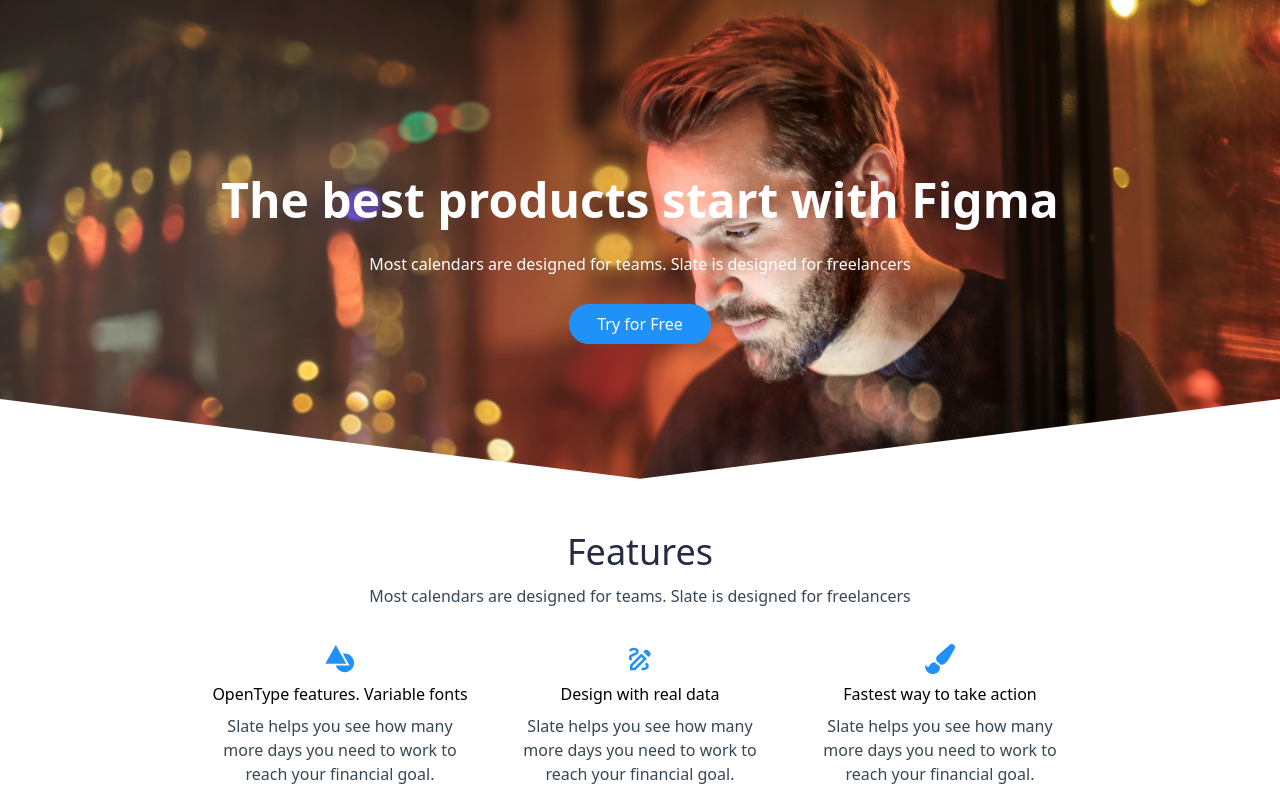
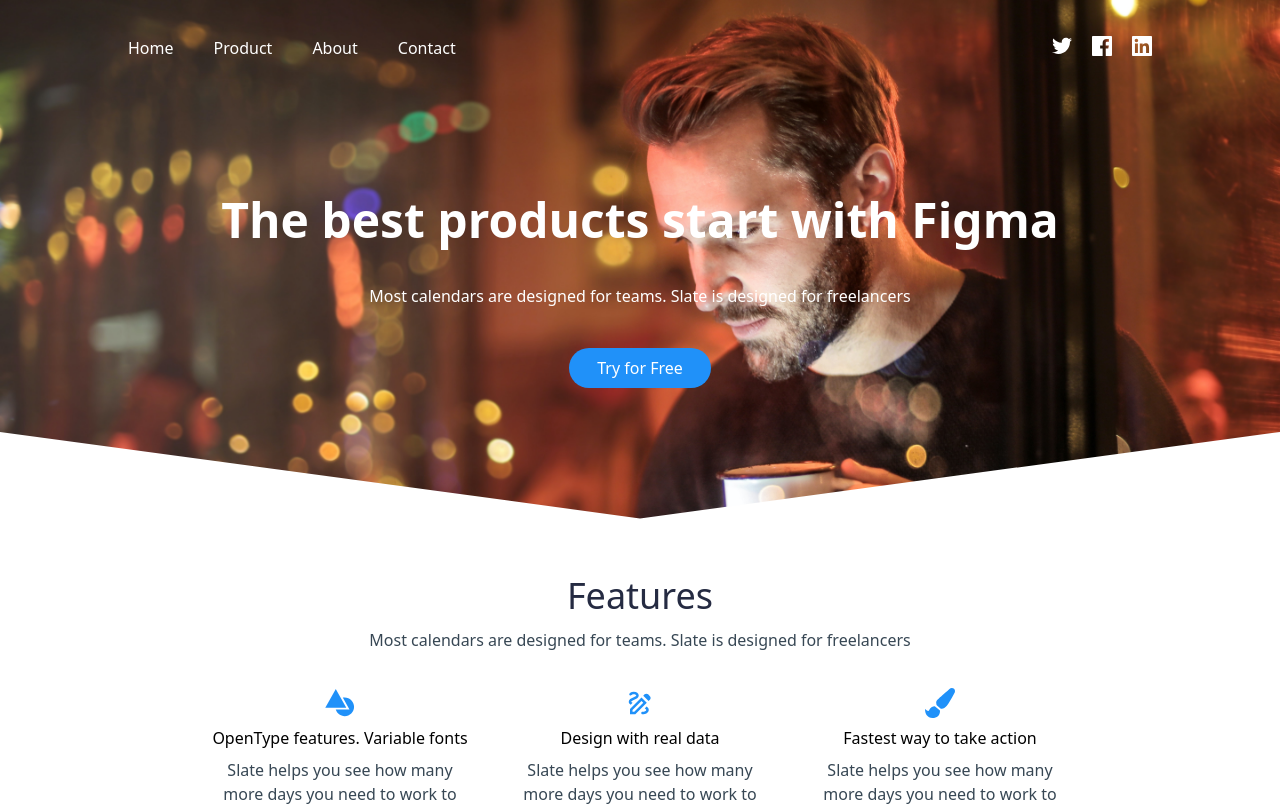
Before and after one commit to d-rocham/unal-uapa-prueba-tecnica, a React (Create React App) app: page / in a window 1280 px wide. Shown: the top 806 px of the page. Built offline with nearby package versions, Linux system fonts and the light colour scheme.

Commit message:
[Feature] Incorpora Navbar en Header, agrega estilos

```diff
--- a/src/components/header/Header.tsx
+++ b/src/components/header/Header.tsx
@@ -1,9 +1,14 @@
 import React from 'react';
-import { Button } from '../utils/Utils';
+import { Button, SocialIcons } from '../utils/Utils';
+import Navbar from './Navbar';
 
 function Header() {
     return (
-        <div className="bg-hero-image bg-cover clip flex flex-col items-center justify-center gap-7 py-44">
+        <div className="bg-hero-image bg-cover clip flex flex-col items-center justify-center gap-10 pb-44 pt-9">
+            <div className="TopBar flex flex-row justify-between w-full px-32 pb-24">
+                <Navbar />
+                <SocialIcons />
+            </div>
             <h1 className="text-white text-center text-5xl font-bold">
                 The best products start with Figma
             </h1>
```
